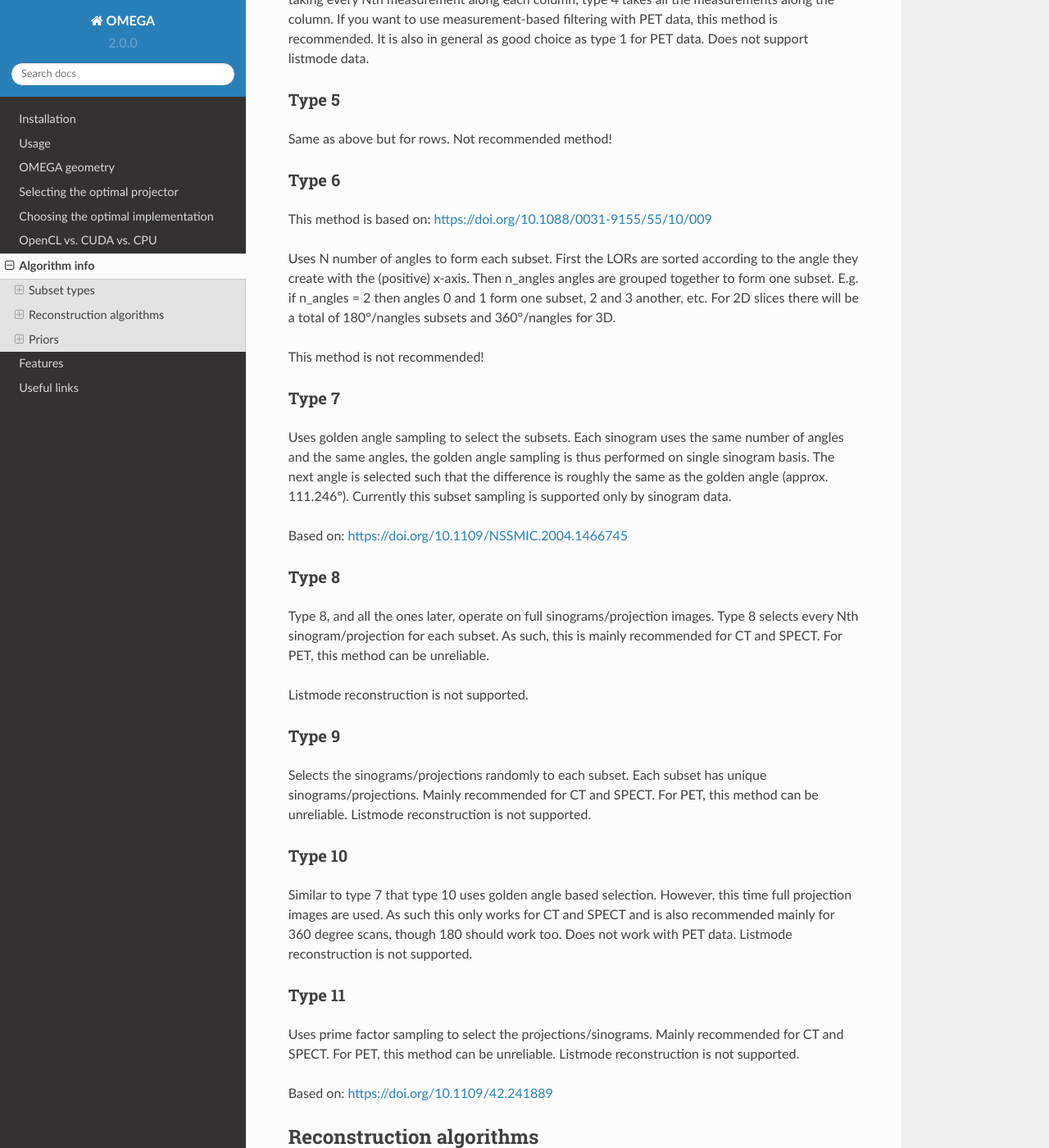
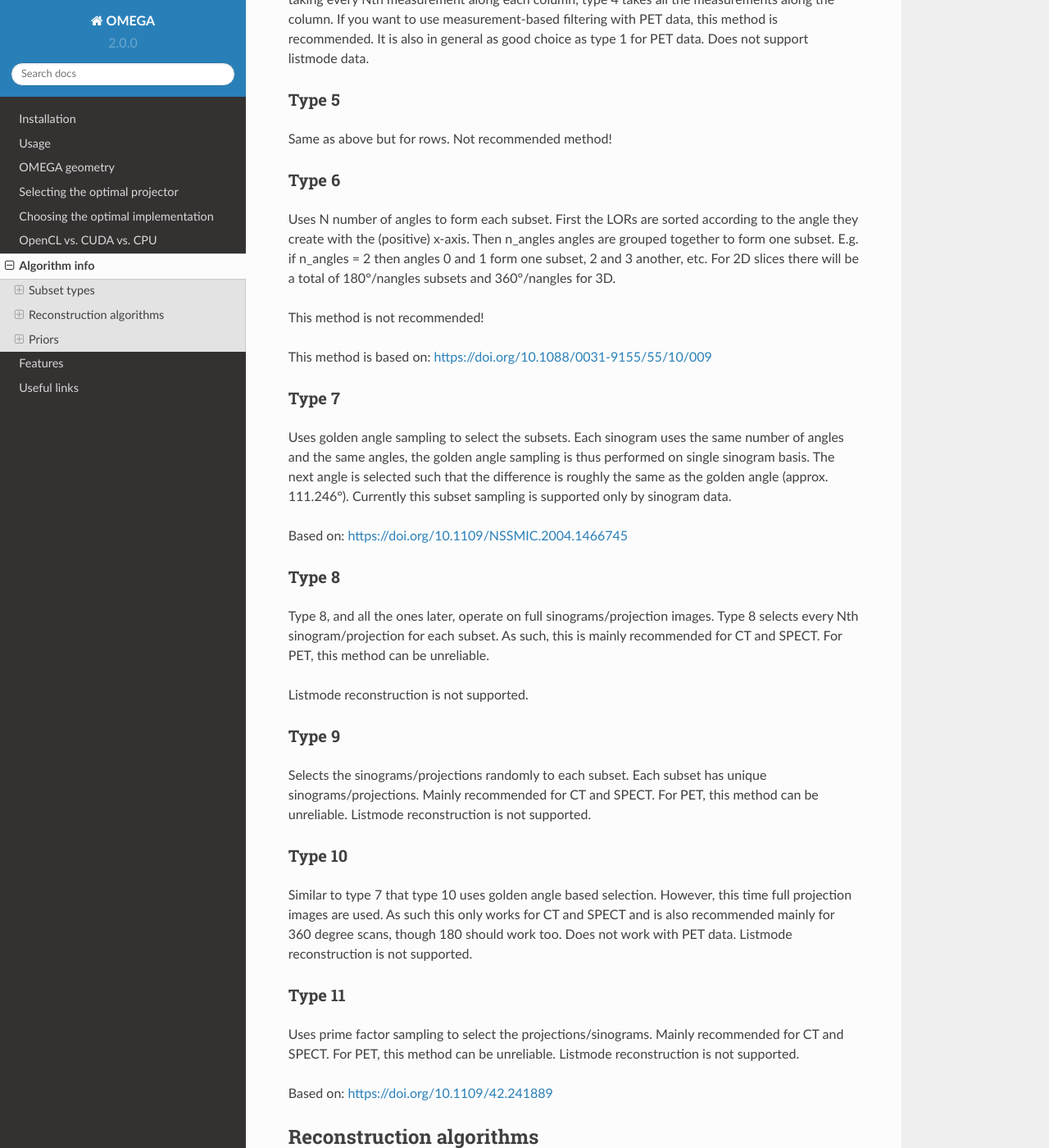
Before and after one commit to villekf/OMEGA-doc, a Sphinx documentation site: the page built from docs/source/algorithms.rst, in a window 1280 px wide and 1400 px high, scrolled down 1390 px. Shown: the whole window at 82% size. Built offline with Sphinx 7.4.7 and the Read the Docs theme 2.0.0, drawn with Linux system fonts in a browser that asks for light colours; some of the changed text lies outside the part shown.

Commit message:
Style fixes

```diff
--- a/docs/source/algorithms.rst
+++ b/docs/source/algorithms.rst
@@ -52,12 +52,12 @@
 Type 6
 ^^^^^^
 
-This method is based on: https://doi.org/10.1088/0031-9155/55/10/009
-
 Uses N number of angles to form each subset. First the LORs are sorted according to the angle they create with the (positive) x-axis. Then n_angles angles are grouped together to form one subset. E.g. if n_angles = 2 then
 angles 0 and 1 form one subset, 2 and 3 another, etc. For 2D slices there will be a total of 180°/nangles subsets and 360°/nangles for 3D.
 
 This method is not recommended!
+
+This method is based on: https://doi.org/10.1088/0031-9155/55/10/009
 
 Type 7
 ^^^^^^
@@ -100,8 +100,11 @@
 modality. EM refers to emission tomography as many Poisson-based algorithms have different variations for EM and transmission tomography. For transmission tomography versions, see the technical document (soon to be published).
 
 Recommended algorithms when regularization is not used (PET and SPECT): OSEM, PKMA, PDHG, PDHGKL
+
 Recommended algorithms with regularization (PET and SPECT): PKMA, PDHG, PDHGKL
+
 Recommended algorithms when regularization is not used (CT): LSQR, CGLS, PDHG
+
 Recommended algorithms with regularization (CT): PDHG, PKMA
 
 FDK/FBP
@@ -352,11 +355,17 @@
 First is the "TV type", ``options.TVtype``. Types 1 and 2 are identical if no anatomical weighting is used. Type 3 is the hyperbolic prior if no anatomical weighting is used. Type 6 is a weighted TV prior. TV type 4 is the Lange prior.
 
 A complete list and explanation of the TV types:
+
 Type 1: Regular isotropic TV if no anatomical weighting is used. Based on: https://doi.org/10.1007/s10851-017-0749-x
+
 Type 2: Regular isotropic TV if no anatomical weighting is used. Based on: https://doi.org/10.1109/TMI.2016
+
 Type 3: Hyperbolic prior if no anatomical weighting is used, use hyperbolic prior instead in such cases. Type 3 is not recommended! Based on: https://doi.org/10.1088/0031-9155/60/6/2145
+
 Type 4: Modified Lange prior. Does not support anatomical weighting. Based on: https://doi.org/10.1109/TMI.2019.2898271 and https://doi.org/10.1109/42.61759
+
 Type 5: N/A
+
 Type 6: Weighted TV. Does not support anatomical weighting. Based on: https://doi.org/10.1088/0031-9155/57/23/7923
 
 Since this applies to the "gradient"-based TV, the smooting term can be adjusted (``options.TVsmoothing``). This smoothing term should not be zero as it prevents division by zero. Larger values lead to smoother images.
--- a/docs/source/selectingprojector.rst
+++ b/docs/source/selectingprojector.rst
@@ -2,11 +2,17 @@
 ===============================
 
 This page outlines which projector is more optimal for specific data types. You can find references to the projector types below:
+
 Type 1: http://cit.fer.hr/index.php/CIT/article/view/2969
+
 Type 2: https://doi.org/10.1118/1.3501884
+
 Type 3: https://doi.org/10.1088/0031-9155/59/3/561
+
 Type 4: https://doi.org/10.1088/0031-9155/56/13/004
+
 Type 5: https://doi.org/10.1109/TCI.2017.2675705
+
 Type 6: https://doi.org/10.1109/23.552756
 
 PET data
```
